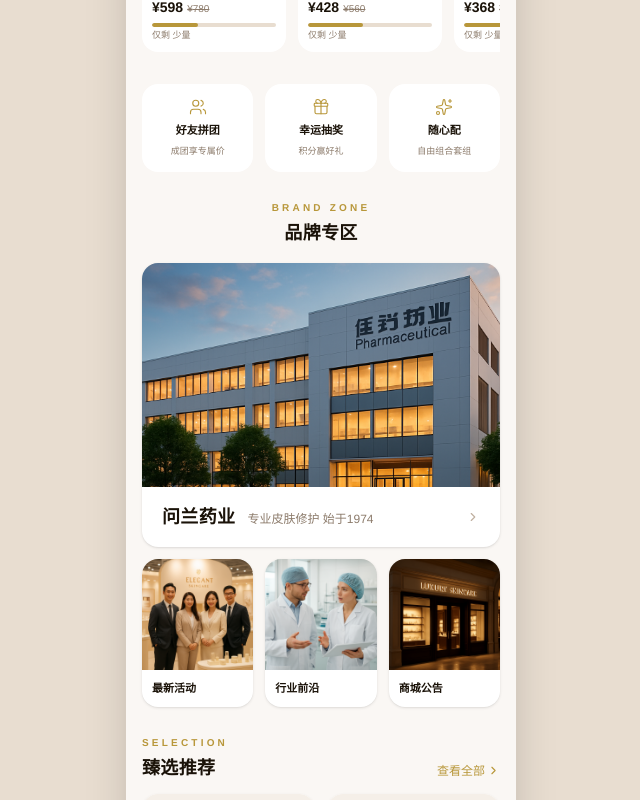
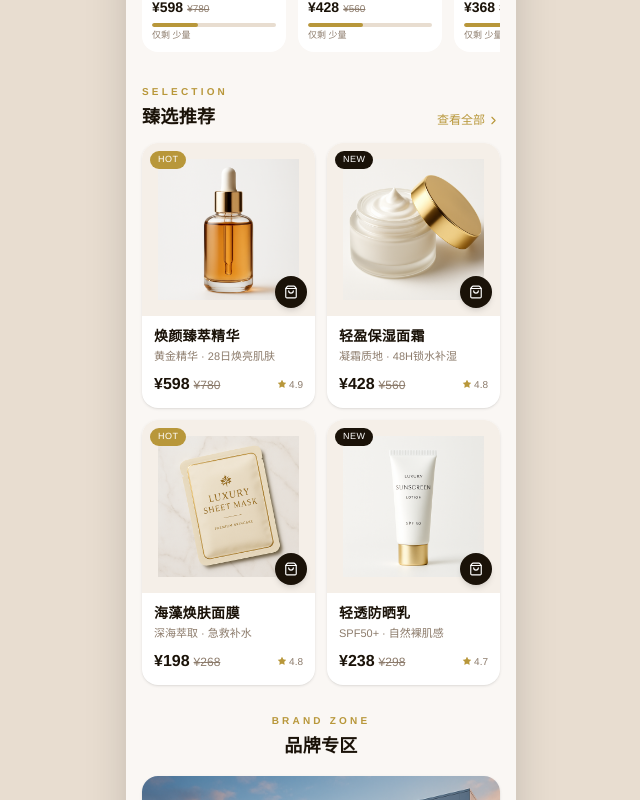
Before and after one commit to 315fang/cloud-mp-qianduan, a Next.js app: page / in a window 1280 px wide. Shown: the part 1140-1940 px from the top of the page, without its empty margins (319-959 px from the left). Built offline with nearby package versions, Linux system fonts and the light colour scheme.

Commit message:
feat: update icons and add new "臻选推荐" section
Co-authored-by: 王飞 <192938845+315fang@users.noreply.github.com>

```diff
--- a/src/app/page.tsx
+++ b/src/app/page.tsx
@@ -2,7 +2,7 @@
 
 import { useState, useEffect } from "react";
 import Link from "next/link";
-import { Search, Bell, ChevronRight, ArrowRight, Crown, Ticket, Zap, Gift, Users, Sparkles } from "lucide-react";
+import { Search, Bell, ChevronRight, ArrowRight, Crown, Ticket, Zap, Sparkles, Heart } from "lucide-react";
 import PhoneFrame from "@/components/PhoneFrame";
 import BannerCarousel from "@/components/BannerCarousel";
 import ProductCard from "@/components/ProductCard";
@@ -84,7 +84,7 @@ export default function HomePage() {
               { icon: Sparkles, label: "新品上市", href: "/products" },
               { icon: Zap, label: "限时专场", href: "/activity/flash" },
               { icon: Ticket, label: "领券中心", href: "/coupons/center" },
-              { icon: Gift, label: "会员礼遇", href: "/lottery" },
+              { icon: Heart, label: "会员礼遇", href: "/lottery" },
             ].map(({ icon: Icon, label, href }) => (
               <Link key={label} href={href} className="flex flex-col items-center gap-1.5">
                 <div className="w-11 h-11 rounded-full bg-[#F5EFE8] flex items-center justify-center">
@@ -183,19 +183,20 @@ export default function HomePage() {
           </div>
         </section>
 
-        {/* 更多玩法：拼团/砍价/随心配 收进次级横排入口 */}
-        <section aria-label="互动玩法">
-          <div className="grid grid-cols-3 gap-3">
-            {[
-              { icon: Users, label: "好友拼团", sub: "成团享专属价", href: "/group" },
-              { icon: Gift, label: "幸运抽奖", sub: "积分赢好礼", href: "/lottery" },
-              { icon: Sparkles, label: "随心配", sub: "自由组合套组", href: "/activity/diy/list" },
-            ].map(({ icon: Icon, label, sub, href }) => (
-              <Link key={label} href={href} className="bg-white rounded-2xl px-3 py-3.5 flex flex-col items-center gap-1.5">
-                <Icon size={18} className="text-[#B8973A]" strokeWidth={1.5} />
-                <span className="text-[11px] font-semibold text-[#1A1208]">{label}</span>
-                <span className="text-[9px] text-[#8C7B6B]">{sub}</span>
-              </Link>
+        {/* 臻选推荐 */}
+        <section aria-labelledby="hot-heading">
+          <div className="flex items-end justify-between mb-3">
+            <div>
+              <p className="eyebrow">Selection</p>
+              <h2 id="hot-heading" className="font-luxury text-lg text-[#1A1208] mt-1">臻选推荐</h2>
+            </div>
+            <Link href="/products" className="flex items-center gap-0.5 text-[12px] text-[#B8973A] pb-0.5">
+              查看全部 <ChevronRight size={13} />
+            </Link>
+          </div>
+          <div className="grid grid-cols-2 gap-3">
+            {hotProducts.map((product) => (
+              <ProductCard key={product.id} product={product} layout="grid" />
             ))}
           </div>
         </section>
@@ -239,26 +240,6 @@ export default function HomePage() {
             ))}
           </div>
         </section>
-
-        {/* 臻选推荐 */}
-        <section aria-labelledby="hot-heading">
-          <div className="flex items-end justify-between mb-3">
-            <div>
-              <p className="eyebrow">Selection</p>
-              <h2 id="hot-heading" className="font-luxury text-lg text-[#1A1208] mt-1">臻选推荐</h2>
-            </div>
-            <Link href="/products" className="flex items-center gap-0.5 text-[12px] text-[#B8973A] pb-0.5">
-              查看全部 <ChevronRight size={13} />
-            </Link>
-          </div>
-          <div className="grid grid-cols-2 gap-3">
-            {hotProducts.map((product) => (
-              <ProductCard key={product.id} product={product} layout="grid" />
-            ))}
-          </div>
-        </section>
-
-        {/* 底部品牌信息 */}
         <div className="text-center py-8">
           <div className="gold-divider mb-5" aria-hidden="true" />
           <p className="font-display-en text-[11px] text-[#3D2B1A]">Wenlan Beauty · Since 1974</p>
```
